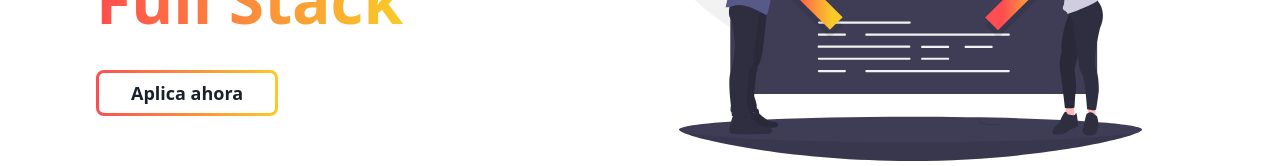
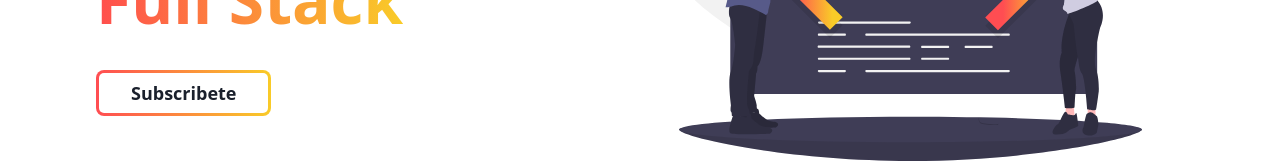
Before and after one commit to Derlys/homepage2, an Angular app: page /es/inicio in a window 1280 px wide. Shown: the part 440-606 px from the top of the page. Built offline with nearby package versions, Linux system fonts and the light colour scheme.

Commit message:
feat: changes of test

```diff
--- a/src/app/es/inicio/inicio.component.html
+++ b/src/app/es/inicio/inicio.component.html
@@ -9,7 +9,7 @@
       routerLink="/es/aplica-ahora"
       class="font-bold text-gray-900 py-2 px-8 m-auto mt-16 focus:outline-none border-orange-gradient rounded-lg text-lg ml-0"
     >
-      Aplica ahora
+      Subscribete
     </a>
   </div>
   <div class="flex justify-center">
```
